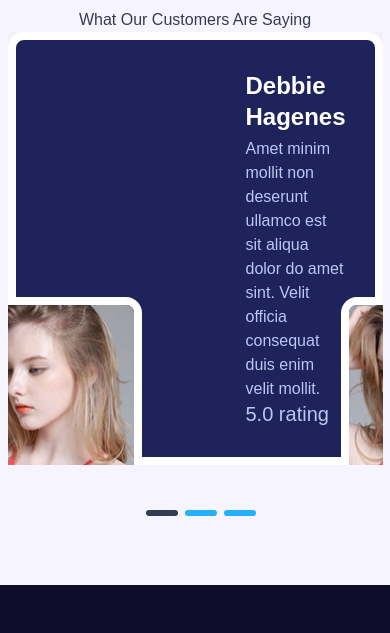
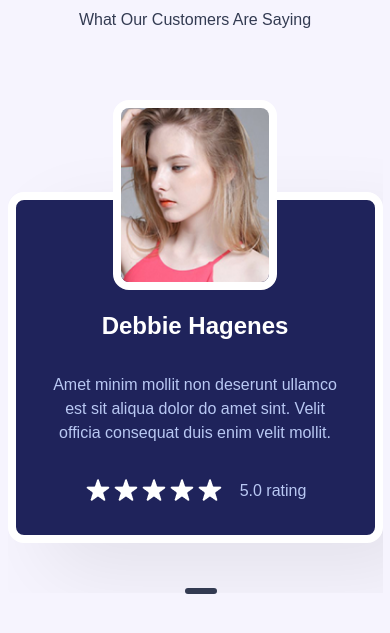
Before and after one commit to officialrupesh/pillaxia, a Next.js app: page / in a window 390 px wide. Shown: the part 4011-4644 px from the top of the page. Built offline with nearby package versions, Linux system fonts and the light colour scheme.

Commit message:
fix: :art: Completion of Review section UI web view as well as mobile view

```diff
--- a/package.json
+++ b/package.json
@@ -9,7 +9,7 @@
     "lint": "next lint"
   },
   "dependencies": {
-    "@fontsource-variable/inter": "^5.0.17",
+    "@fontsource-variable/inter": "^5.0.18",
     "@types/react-slick": "^0.23.13",
     "bootstrap": "^5.3.3",
     "next": "14.2.4",
--- a/src/components/ReviewSection.tsx
+++ b/src/components/ReviewSection.tsx
@@ -10,7 +10,7 @@ const ReviewSection = () => {
 
 
     const settings = {
-        // adaptiveHeight: true,
+        adaptiveHeight: true,
         dots: true,
         infinite: true,
         slidesToShow: 1,
@@ -51,9 +51,7 @@ const ReviewSection = () => {
                     <Slider {...settings}>
                         <div className="review-box-wrapper d-flex justify-content-center">
                             <div className="review-box d-flex align-items-center">
-                                <div className="reviewer-img reviewer-img-mobile">
-                                    <Image src={'/images/reviewer-img.png'} alt="reviewer image" height={190} width={160} />
-                                </div>
+
                                 <div className="reviewer-img">
                                     <Image src={'/images/reviewer-img.png'} alt="reviewer image" height={190} width={160} />
                                 </div>
@@ -62,53 +60,15 @@ const ReviewSection = () => {
                                         Debbie Hagenes
                                     </h4>
                                     <p className="fw-medium" style={{ color: "#B9C8F3", fontSize: "16px" }} >Amet minim mollit non deserunt ullamco est sit aliqua dolor do amet sint. Velit officia consequat duis enim velit mollit.</p>
-                                    <h5 className="fw-normal" style={{ color: "#B9C8F3" }}>5.0 rating</h5>
+                                    <h5 className="fw-normal d-flex flex-wrap align-items-center" style={{ color: "#B9C8F3",gap:"16px" }}><Image height={28} width={140}  alt="ratings" src={"/images/rating-star.png"}/> 5.0 rating</h5>
 
 
                                 </div>
 
                             </div>
                         </div>
-                        <div className="review-box-wrapper d-flex justify-content-center">
-                            <div className="review-box d-flex align-items-center">
-                                <div className="reviewer-img reviewer-img-mobile">
-                                    <Image src={'/images/reviewer-img.png'} alt="reviewer image" height={190} width={160} />
-                                </div>
-                                <div className="reviewer-img">
-                                    <Image src={'/images/reviewer-img.png'} alt="reviewer image" height={190} width={160} />
-                                </div>
-                                <div className="reviewer-details">
-                                    <h4 className="fw-bold">
-                                        Debbie Hagenes
-                                    </h4>
-                                    <p className="fw-medium" style={{ color: "#B9C8F3", fontSize: "16px" }} >Amet minim mollit non deserunt ullamco est sit aliqua dolor do amet sint. Velit officia consequat duis enim velit mollit.</p>
-                                    <h5 className="fw-normal" style={{ color: "#B9C8F3" }}>5.0 rating</h5>
 
 
-                                </div>
-
-                            </div>
-                        </div>
-                        <div className="review-box-wrapper d-flex justify-content-center">
-                            <div className="review-box d-flex align-items-center">
-                                <div className="reviewer-img reviewer-img-mobile">
-                                    <Image src={'/images/reviewer-img.png'} alt="reviewer image" height={190} width={160} />
-                                </div>
-                                <div className="reviewer-img">
-                                    <Image src={'/images/reviewer-img.png'} alt="reviewer image" height={190} width={160} />
-                                </div>
-                                <div className="reviewer-details">
-                                    <h4 className="fw-bold">
-                                        Debbie Hagenes
-                                    </h4>
-                                    <p className="fw-medium" style={{ color: "#B9C8F3", fontSize: "16px" }} >Amet minim mollit non deserunt ullamco est sit aliqua dolor do amet sint. Velit officia consequat duis enim velit mollit.</p>
-                                    <h5 className="fw-normal" style={{ color: "#B9C8F3" }}>5.0 rating</h5>
-
-
-                                </div>
-
-                            </div>
-                        </div>
 
 
 
--- a/src/components/styled-components/common.styled.ts
+++ b/src/components/styled-components/common.styled.ts
@@ -96,23 +96,30 @@ export const HeroSectionWrapper = styled.section`
 export const ReviewSectionWrapper = styled.section`
   background: #f6f4fe;
   color: #333b52;
-  padding-block: 50px 120px;
+  padding-block: 50px 60px;
+  .section-header{
+    margin-bottom: 60px;
+  }
   .custom-dots {
     gap: 9px;
     .slick-active div {
       background: #333B52;
     }
     div {
-      margin-top: 50px;
+      /* margin-top: 50px; */
       width: 32px;
       height: 6px;
       background: #25affc;
       border-radius: 4px;
     }
   }
+  .review-box-wrapper{
+    overflow: hidden;
+  }
   .review-box {
     background: #1f235b;
     max-width: 800px;
+    margin-bottom: 100px;
     width: 100%;
     padding: 30px;
     color: #ffffff;
@@ -121,21 +128,60 @@ export const ReviewSectionWrapper = styled.section`
     box-shadow: 40px 28px 80px rgba(0, 0, 0, 0.08);
     border: 8px solid;
     position: relative;
+    justify-content: end;
+  }
+  .reviewer-details{
+    max-width: calc(100% - 180px);
+    h4{
+      margin-bottom: 32px;
+    }
+    p{
+      margin-bottom: 32px;
+    }
   }
   .reviewer-img {
     border-radius: 16px;
+    height: 190px;
     overflow: hidden;
     border: 8px solid #ffffff;
     position: absolute;
     z-index: 10;
     left: -50px;
     bottom: -30px;
-    height: 190px;
+    img{
+      height: 100%;
+      width: 100%;
+      object-fit: cover;
+      object-position: center;
+    }
   }
-  .reviewer-img-mobile {
-    position: unset;
-    min-width: 160px;
-    margin-right: 40px;
-    visibility: hidden;
+
+  @media screen and (max-width: 992px) {
+    h5{
+      font-size: 1.6rem;
+    }
+    .review-box-wrapper{
+      margin-top: 100px;
+      overflow: visible;
+    }
+    .reviewer-img{
+      position: unset;
+      margin-top: -100px;
+    }
+    .review-box{
+      flex-direction: column;
+      padding-top: 0;
+      margin-bottom: 50px;
+    }
+    .reviewer-details{
+      max-width: unset;
+      margin-top: 20px;
+      text-align: center;
+      h5{
+        justify-content: center;
+      }
+    }
+
   }
+
 `;
```
Also changed, not shown: public/images/rating-star.png (added), 1 other file (tests, documents, lock files or other folders).
